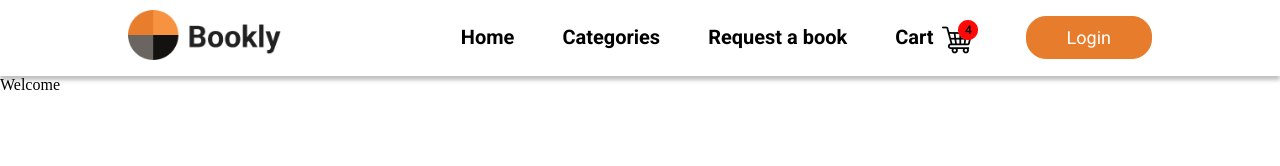
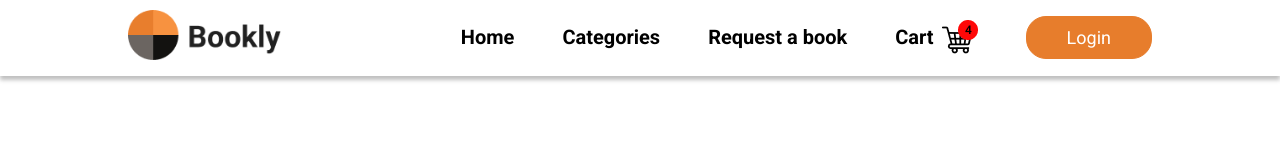
Before and after one commit to gift56/Bookly2.0, a React (Create React App) app: page / in a window 1280 px wide. Shown: the top 166 px of the page. Built offline with nearby package versions, Linux system fonts and the light colour scheme; the HTML template or start-up script is replaced by a standard one; a web font is replaced by a local one.

Commit message:
added new img

```diff
--- a/src/components/Welcome.jsx
+++ b/src/components/Welcome.jsx
@@ -1,9 +1,13 @@
-import React from 'react'
+import React from "react";
 
 const Welcome = () => {
   return (
-    <div>Welcome</div>
-  )
-}
+    <section>
+      <div className="contain">
 
-export default Welcome
+      </div>
+    </section>
+  );
+};
+
+export default Welcome;
```
Also changed, not shown: src/assets/heroImg.png (added).
